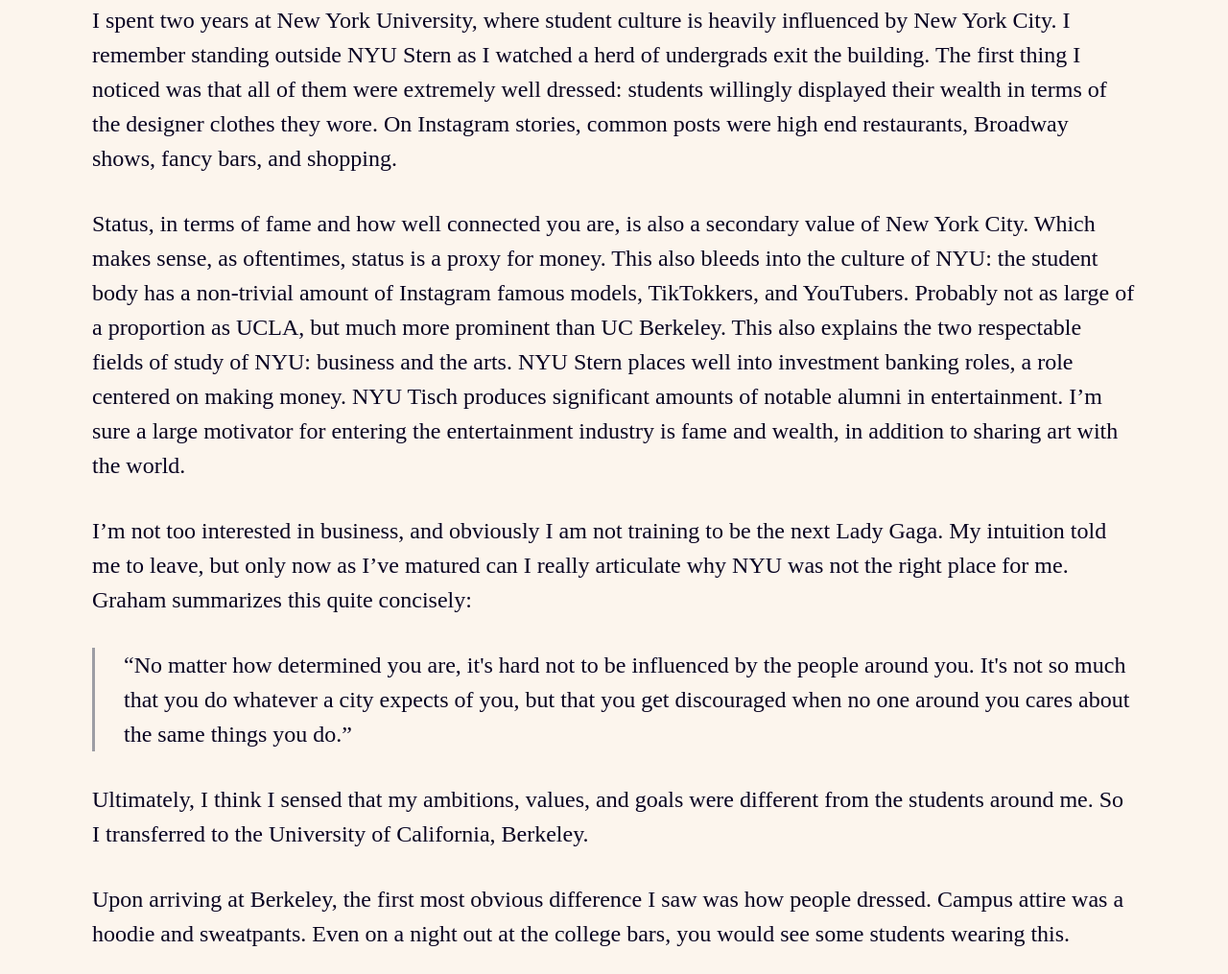
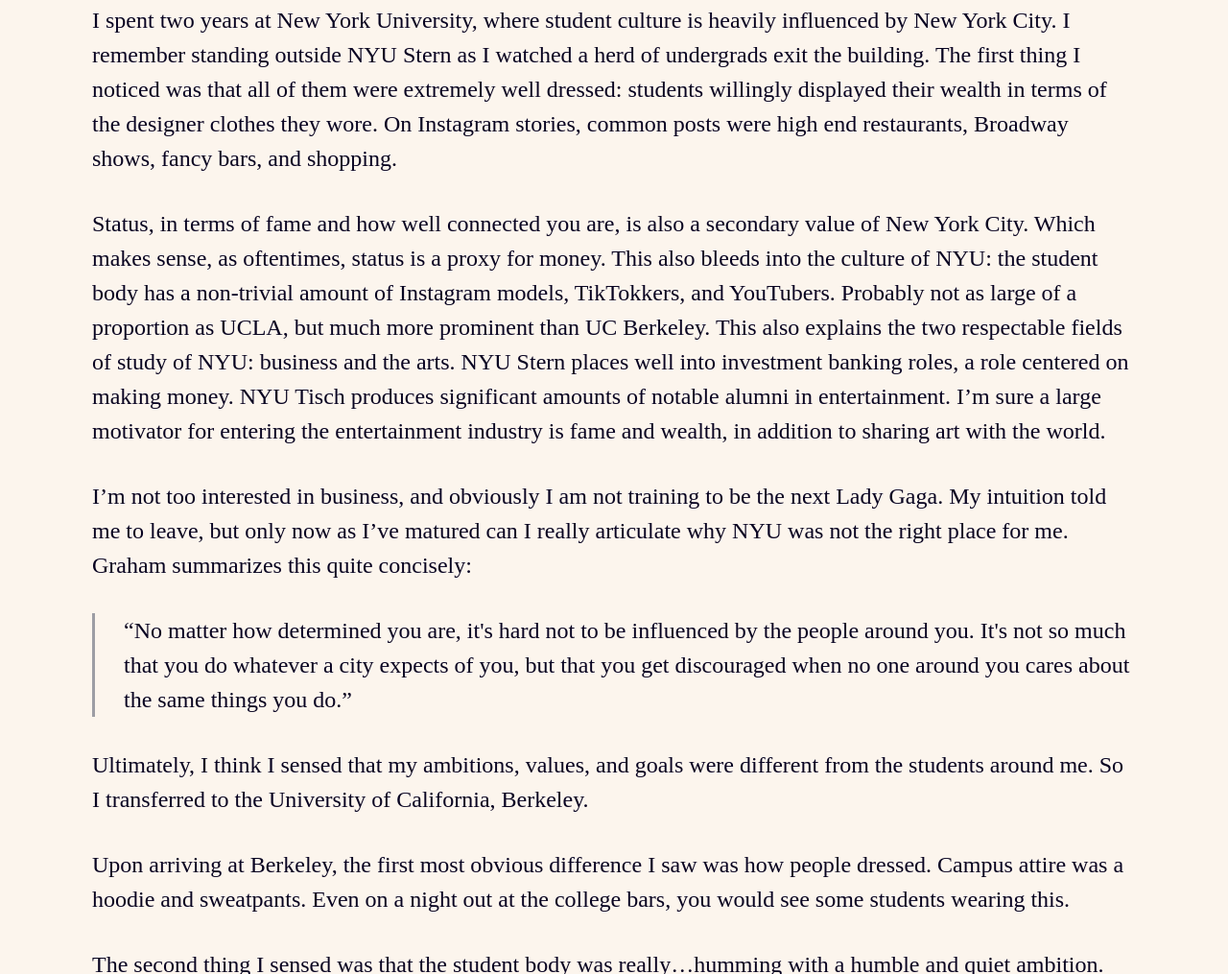
Before and after one commit to kristelfung/kristelfung-com, a Gatsby site: page /blog/from-college-to-postgrad-cities-and-ambition in a window 1280 px wide. Shown: the part 941-1956 px from the top of the page at 96% size. Built offline with nearby package versions, Linux system fonts and the light colour scheme; Gatsby itself is replaced by a stand-in of ours; some packages are replaced by stand-ins of ours.

Commit message:
Update Post “from-college-to-postgrad-cities-and-ambition”

```diff
--- a/src/content/blog/posts/from-college-to-postgrad-cities-and-ambition.md
+++ b/src/content/blog/posts/from-college-to-postgrad-cities-and-ambition.md
@@ -17,7 +17,7 @@
 
 I spent two years at New York University, where student culture is heavily influenced by New York City. I remember standing outside NYU Stern as I watched a herd of undergrads exit the building. The first thing I noticed was that all of them were extremely well dressed: students willingly displayed their wealth in terms of the designer clothes they wore. On Instagram stories, common posts were high end restaurants, Broadway shows, fancy bars, and shopping.
 
-Status, in terms of fame and how well connected you are, is also a secondary value of New York City. Which makes sense, as oftentimes, status is a proxy for money. This also bleeds into the culture of NYU: the student body has a non-trivial amount of Instagram famous models, TikTokkers, and YouTubers. Probably not as large of a proportion as UCLA, but much more prominent than UC Berkeley. This also explains the two respectable fields of study of NYU: business and the arts. NYU Stern places well into investment banking roles, a role centered on making money. NYU Tisch produces significant amounts of notable alumni in entertainment. I’m sure a large motivator for entering the entertainment industry is fame and wealth, in addition to sharing art with the world.
+Status, in terms of fame and how well connected you are, is also a secondary value of New York City. Which makes sense, as oftentimes, status is a proxy for money. This also bleeds into the culture of NYU: the student body has a non-trivial amount of Instagram models, TikTokkers, and YouTubers. Probably not as large of a proportion as UCLA, but much more prominent than UC Berkeley. This also explains the two respectable fields of study of NYU: business and the arts. NYU Stern places well into investment banking roles, a role centered on making money. NYU Tisch produces significant amounts of notable alumni in entertainment. I’m sure a large motivator for entering the entertainment industry is fame and wealth, in addition to sharing art with the world.
 
 I’m not too interested in business, and obviously I am not training to be the next Lady Gaga. My intuition told me to leave, but only now as I’ve matured can I really articulate why NYU was not the right place for me. Graham summarizes this quite concisely:
 
```
